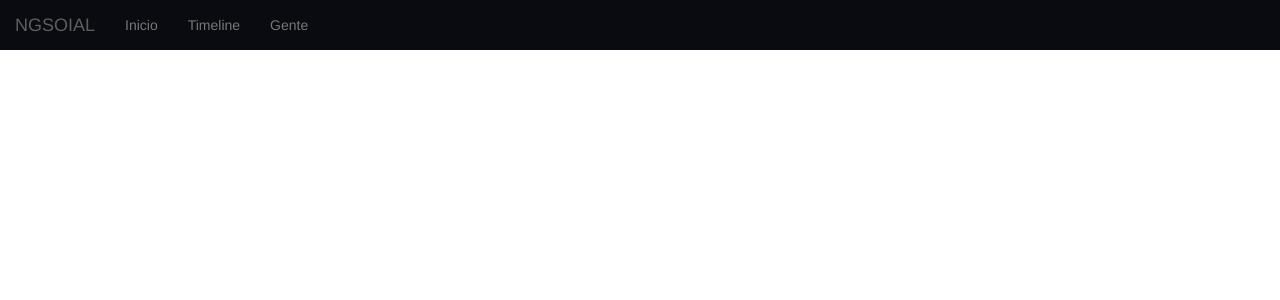
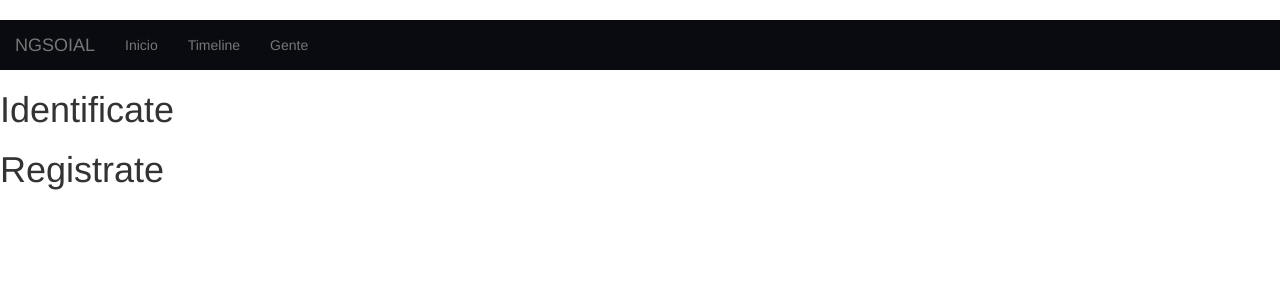
Before and after one commit to MiguelMartinez007/curso-mean-social, an Angular app in the folder client/: page / in a window 1280 px wide. Shown: the top 300 px of the page. Built offline with nearby package versions, Linux system fonts and the light colour scheme.

Commit message:
Se agrega el componente de login y el de registro

```diff
--- a/client/src/app/app.component.html
+++ b/client/src/app/app.component.html
@@ -12,3 +12,6 @@
     </div>
   </nav>
 </div>
+
+<app-login></app-login>
+<app-register></app-register>
--- a/client/src/app/app.module.ts
+++ b/client/src/app/app.module.ts
@@ -3,10 +3,14 @@
 
 import { AppRoutingModule } from './app-routing.module';
 import { AppComponent } from './app.component';
+import { LoginComponent } from './components/login/login.component';
+import { RegisterComponent } from './components/register/register.component';
 
 @NgModule({
   declarations: [
-    AppComponent
+    AppComponent,
+    LoginComponent,
+    RegisterComponent
   ],
   imports: [
     BrowserModule,
--- /dev/null
+++ b/client/src/app/components/login/login.component.html
@@ -0,0 +1,3 @@
+<h1>
+  {{title}}
+</h1>
--- /dev/null
+++ b/client/src/app/components/login/login.component.ts
@@ -0,0 +1,19 @@
+import { Component, OnInit } from '@angular/core';
+
+@Component({
+  selector: 'app-login',
+  templateUrl: './login.component.html',
+  styleUrls: ['./login.component.css']
+})
+export class LoginComponent implements OnInit {
+  public title:String;
+
+  constructor() {
+    this.title = 'Identificate';
+  }
+
+  ngOnInit() {
+    console.log('Componente de login cargando...')
+  }
+
+}
--- /dev/null
+++ b/client/src/app/components/register/register.component.html
@@ -0,0 +1,3 @@
+<h1>
+  {{title}}
+</h1>
--- /dev/null
+++ b/client/src/app/components/register/register.component.ts
@@ -0,0 +1,19 @@
+import { Component, OnInit } from '@angular/core';
+
+@Component({
+  selector: 'app-register',
+  templateUrl: './register.component.html',
+  styleUrls: ['./register.component.css']
+})
+export class RegisterComponent implements OnInit {
+  public title:String;
+
+  constructor() {
+    this.title = 'Registrate';
+  }
+
+  ngOnInit() {
+    console.log('Componente de register cargando...');
+  }
+
+}
```
Also changed, not shown: client/src/app/components/login/login.component.css (added), client/src/app/components/register/register.component.css (added).
